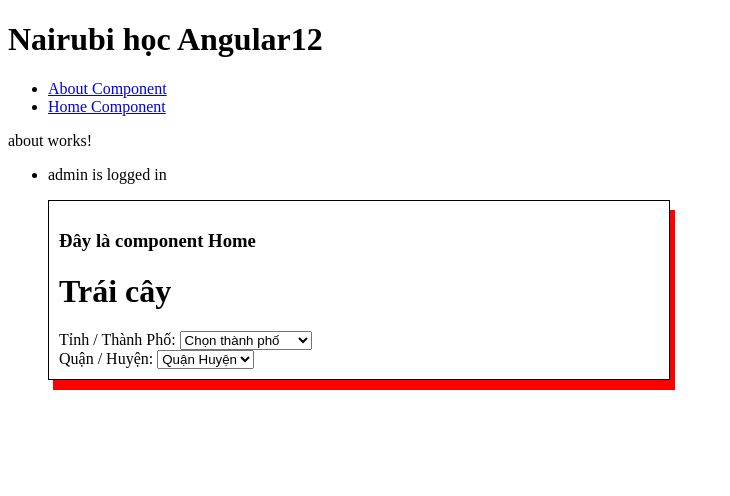
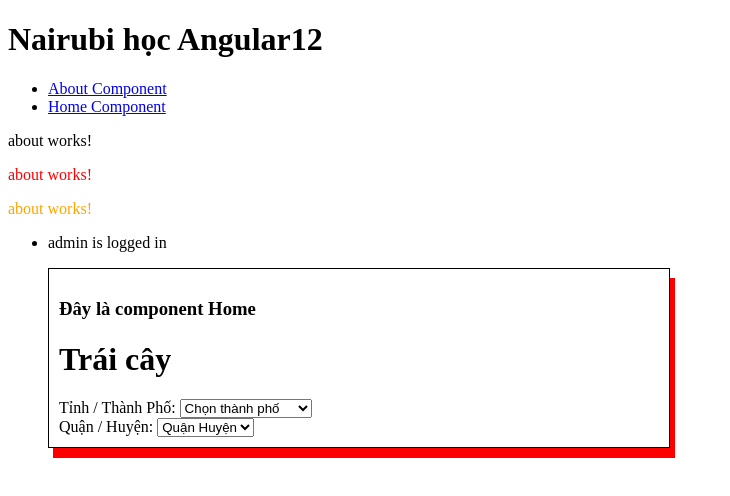
Before and after one commit to EmbiiFox/Angular12, an Angular app: page /about in a window 1280 px wide. Shown: the top 496 px of the page, without its empty margins (0-730 px from the left). Built offline with nearby package versions, Linux system fonts and the light colour scheme.

Commit message:
directive

```diff
--- /dev/null
+++ b/src/app/Directives/highlight.directive.ts
@@ -0,0 +1,16 @@
+import { Directive, ElementRef, Input } from '@angular/core';
+
+@Directive({
+  selector: '[appHighlight]'
+})
+export class HighlightDirective {
+  @Input() appHighlight='pink';
+  constructor(private el: ElementRef) {
+    console.log('contructor HighlightDirective',this.appHighlight);
+    // el.nativeElement.style.color = this.appHighlight;
+  }
+  ngOnInit(): void {
+    console.log('HighlightDirective',this.appHighlight);
+    this.el.nativeElement.style.color = this.appHighlight;
+  }
+}
--- a/src/app/about/about.component.html
+++ b/src/app/about/about.component.html
@@ -1,4 +1,6 @@
-<p>about works!</p>
+<p appHighlight>about works!</p>
+<p [appHighlight]="myColor">about works!</p>
+<p [appHighlight]="'orange'">about works!</p>
 <ul [ngSwitch]="loginName">
     <li *ngSwitchCase="'user'">
       <p>User is logged in..</p>
--- a/src/app/about/about.component.ts
+++ b/src/app/about/about.component.ts
@@ -7,6 +7,7 @@
 })
 export class AboutComponent implements OnInit {
   public loginName='admin';
+  public myColor='red';
   constructor() { }
   ngOnInit(): void {
 
--- a/src/app/app.module.ts
+++ b/src/app/app.module.ts
@@ -8,9 +8,10 @@
 import { AboutComponent } from './about/about.component';
 import { OnSalePipe } from './on-sale.pipe';
 import { PageNotFoundComponent } from './page-not-found/page-not-found.component';
+import { HighlightDirective } from './Directives/highlight.directive';
 
 @NgModule({
-  declarations: [AppComponent, HomeComponent, AboutComponent, OnSalePipe, PageNotFoundComponent],
+  declarations: [AppComponent, HomeComponent, AboutComponent, OnSalePipe, PageNotFoundComponent, HighlightDirective],
   imports: [BrowserModule, AppRoutingModule, FormsModule],
   providers: [],
   bootstrap: [AppComponent],
```
